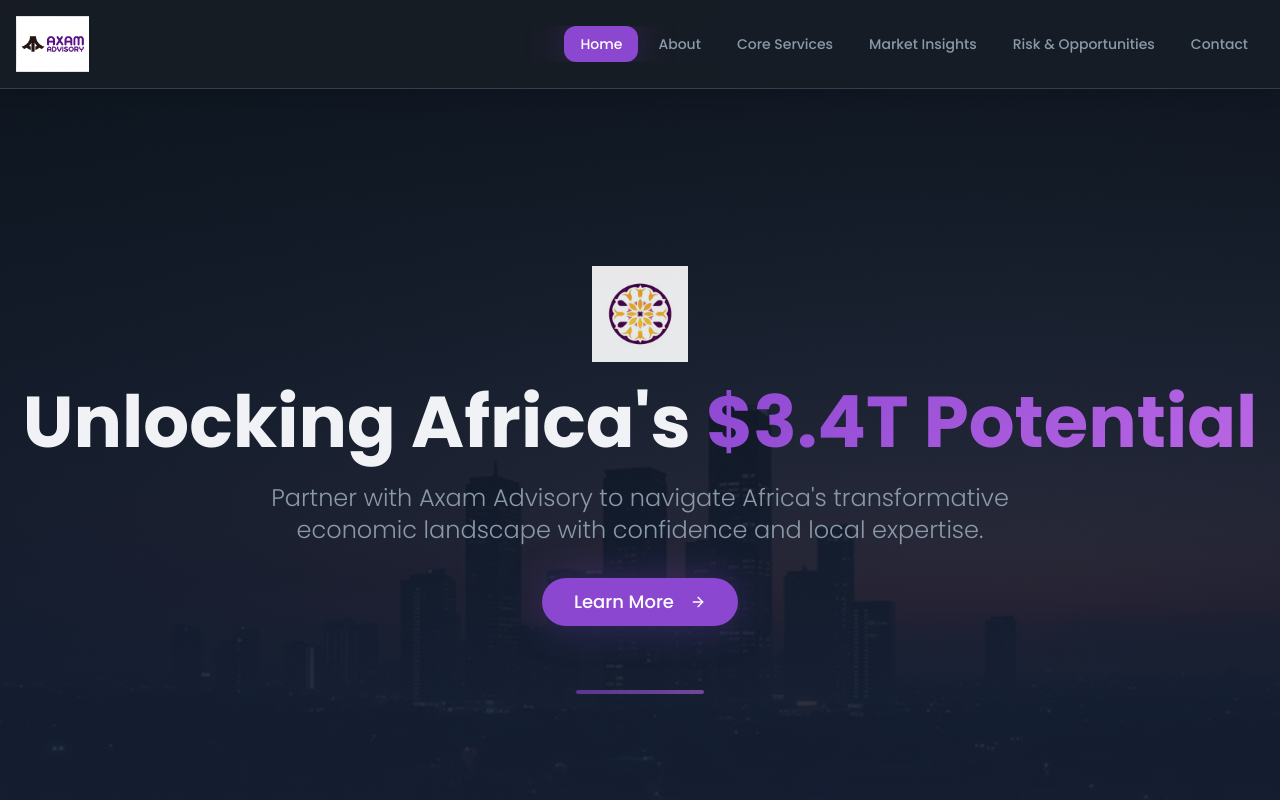
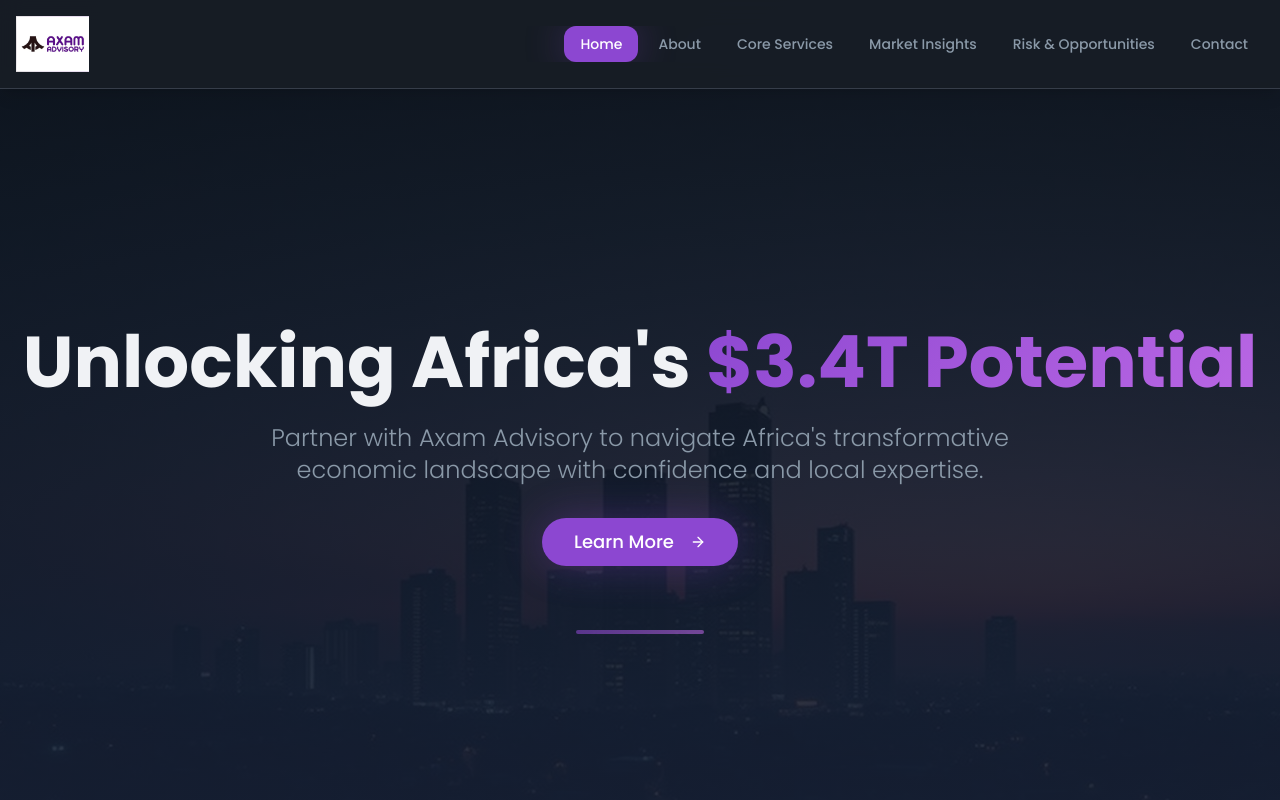
Before and after one commit to abjales/axam-africa-nav, a React (Vite) app: page / in a window 1280 px wide. Shown: the top 800 px of the page. Built offline with nearby package versions, Linux system fonts and the light colour scheme; the HTML template or start-up script is replaced by a standard one.

Commit message:
Reverted to commit 79594bbd84fc5ffb0c09d1b515e57c4eff61ce99

```diff
--- a/src/components/sections/HeroSection.tsx
+++ b/src/components/sections/HeroSection.tsx
@@ -1,7 +1,6 @@
 import { ArrowRight } from "lucide-react";
 import { Button } from "@/components/ui/button";
 import heroImage from "@/assets/hero-skyline.jpg";
-import africanBadge from "@/assets/african-badge.png";
 import { TabType } from "../TabNavigation";
 
 interface HeroSectionProps {
@@ -26,11 +25,6 @@ export const HeroSection = ({ onNavigate }: HeroSectionProps) => {
 
       {/* Content */}
       <div className="relative z-10 container mx-auto px-4 text-center animate-fade-in">
-        {/* African Badge */}
-        <div className="flex justify-center mb-6">
-          <img src={africanBadge} alt="African Heritage" className="w-20 h-20 md:w-24 md:h-24 animate-fade-in opacity-90" />
-        </div>
-
         <h1 className="text-5xl md:text-7xl font-bold mb-6 leading-tight">
           Unlocking Africa's{" "}
           <span className="text-gradient">$3.4T Potential</span>
```
Also changed, not shown: src/assets/african-badge.png (deleted).
